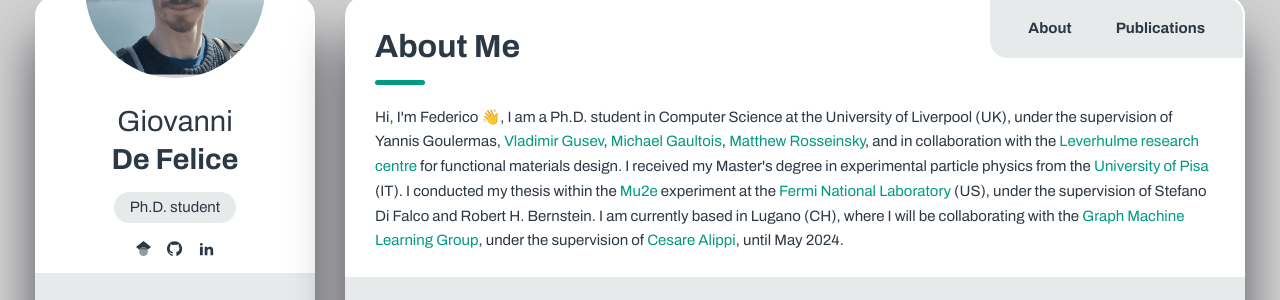
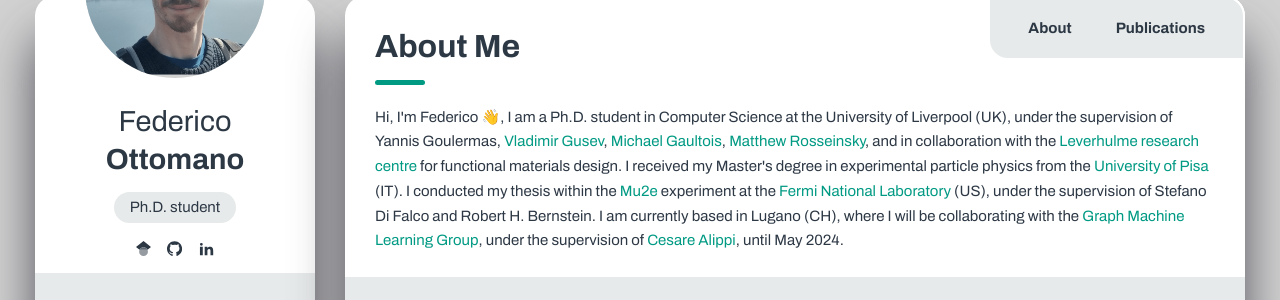
Before and after one commit to fedeotto/fedeotto.github.io, a Jekyll site: the page built from index.html, in a window 1280 px wide. Shown: the part 164-464 px from the top of the page. Built offline with Jekyll 4.4.1, drawn with Linux system fonts in a browser that asks for light colours.

Commit message:
modified sidebar

```diff
--- a/_includes/sidebar.html
+++ b/_includes/sidebar.html
@@ -13,10 +13,10 @@
         </svg>
         <div class="text-center">
             <div>
-                <h3 class="title title--h3 sidebar__user-name custom-heading"><span class="weight--500">Giovanni</span></h3>
+                <h3 class="title title--h3 sidebar__user-name custom-heading"><span class="weight--500">Federico</span></h3>
               </div>
               <div>
-                <h3 class="title title--h3 sidebar__user-name">De Felice</h3>
+                <h3 class="title title--h3 sidebar__user-name">Ottomano</h3>
             </div>
             <div class="badge badge--hero badge--light">Ph.D. student</div>
             <!-- Social -->
```
